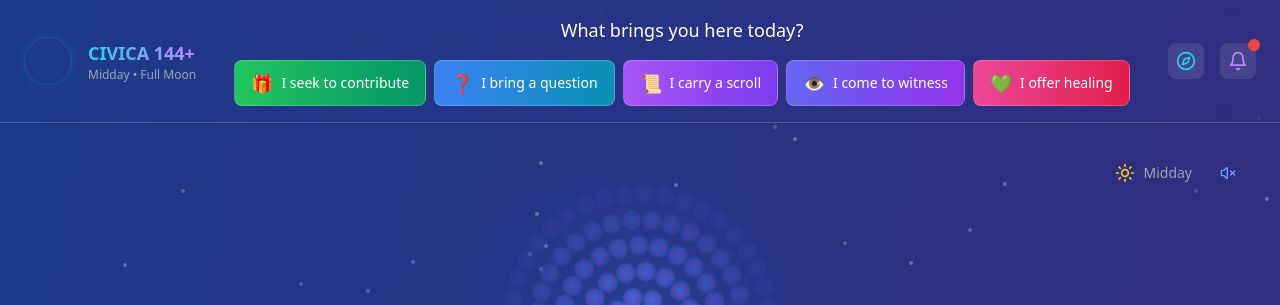
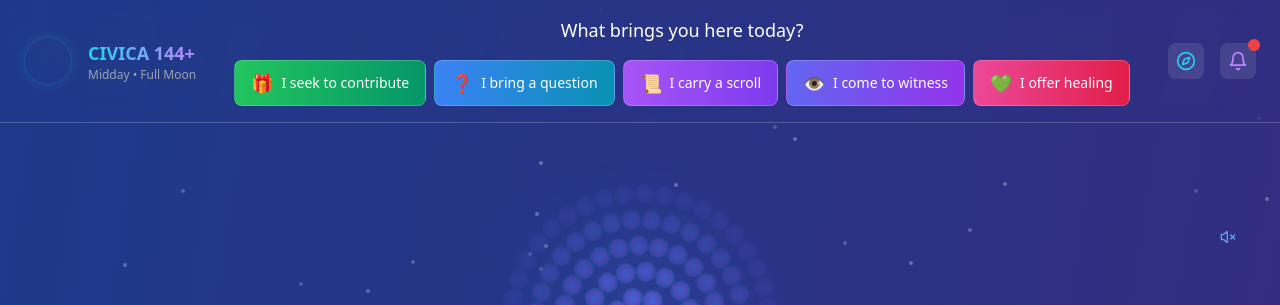
Before and after one commit to ObiwanKenobee/civica-planetary-nexus, a React (Vite) app: page / in a window 1280 px wide. Shown: the top 305 px of the page. Built offline with nearby package versions, Linux system fonts and the light colour scheme.

Commit message:
Remove old time indicator and add sacred audio to oracle
cgen-50461498741b4526aa4d112d6fa519b6

```diff
--- a/src/pages/Landing.tsx
+++ b/src/pages/Landing.tsx
@@ -237,19 +237,8 @@ const Landing = () => {
           </p>
         </motion.div>
 
-        {/* Time indicator with Sacred Audio */}
-        <div className="absolute top-8 right-8 flex items-center space-x-4 text-gray-400">
-          <div className="flex items-center space-x-2">
-            {timeOfDay === "dawn" && <Sun className="w-5 h-5" />}
-            {timeOfDay === "midday" && (
-              <Sun className="w-5 h-5 text-yellow-400" />
-            )}
-            {timeOfDay === "dusk" && <Moon className="w-5 h-5" />}
-            {timeOfDay === "midnight" && (
-              <Moon className="w-5 h-5 text-blue-400" />
-            )}
-            <span className="text-sm capitalize">{timeOfDay}</span>
-          </div>
+        {/* Sacred Audio */}
+        <div className="absolute top-24 right-8">
           <SacredAudio timeOfDay={timeOfDay} enabled={true} />
         </div>
       </section>
```
